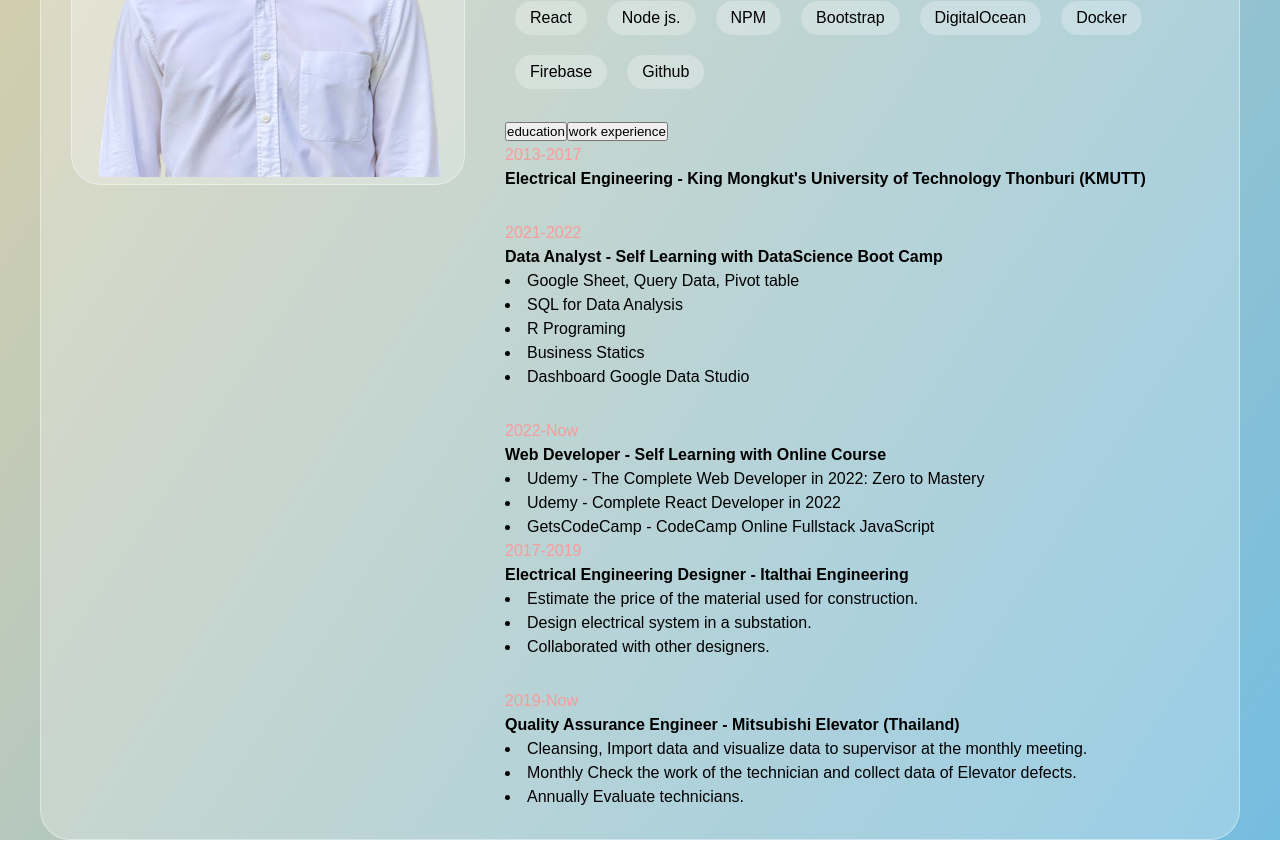
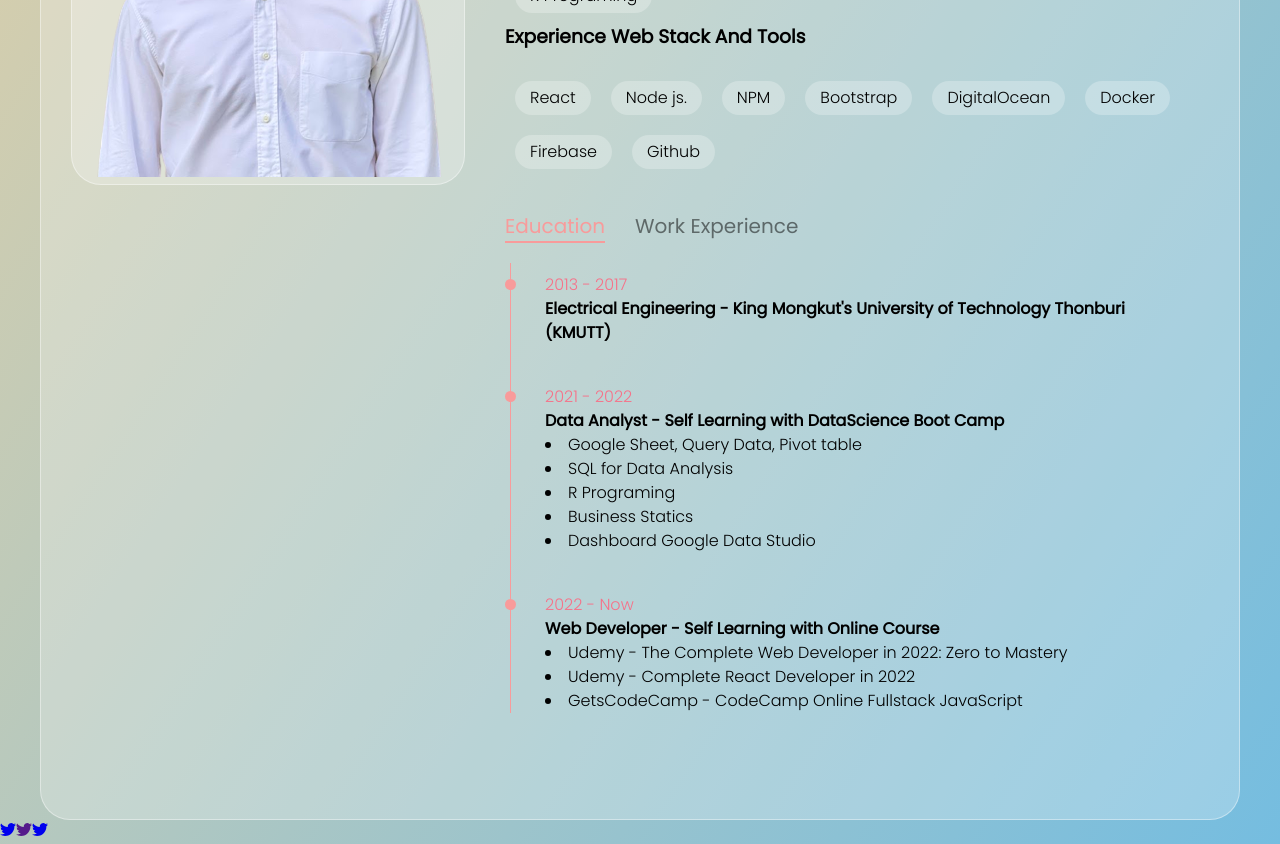
Before and after one commit to Ratthatham/rts-website, a React (Create React App) app: page / in a window 1280 px wide. Shown: the part 1100-1944 px from the top of the page. Built offline with nearby package versions, Linux system fonts and the light colour scheme.

Commit message:
feat: compleate work expirience and Education

```diff
--- a/package.json
+++ b/package.json
@@ -8,6 +8,8 @@
     "@testing-library/user-event": "^13.5.0",
     "react": "^18.2.0",
     "react-dom": "^18.2.0",
+    "react-icons": "^4.4.0",
+    "react-router-dom": "^6.3.0",
     "react-scripts": "5.0.1",
     "web-vitals": "^2.1.4"
   },
--- a/src/App.css
+++ b/src/App.css
@@ -1,3 +1,7 @@
+/* import font */
+@import url('https://fonts.googleapis.com/css2?family=Poppins:wght@100;200;300;400&display=swap');
+
+
 /* Variables*/
 :root {
     --main-color: #f89b9b;
--- a/src/App.js
+++ b/src/App.js
@@ -1,6 +1,6 @@
 import './App.css';
 import AboutSection from './component/about-section/about-section';
-import ContactSection from './component/contact-section/contact-section';
+import ContactNav from './component/contact-section/contact-nav';
 import HomeSection from './component/home-section/home-section';
 
 function App() {
@@ -8,7 +8,7 @@ function App() {
     <div className="app">
       <HomeSection/>
       <AboutSection/>
-      <ContactSection/>
+      <ContactNav/>
     </div>
   );
 }
--- a/src/component/about-section/about-section.css
+++ b/src/component/about-section/about-section.css
@@ -1,7 +1,7 @@
 .about-section-container{
     background-color: var(--white-alpha-25);
     border: 1px solid var(--white-alpha-40);
-    min-height: 90vh;
+    min-height: 1200px;
     max-width: 1200px;
     margin: auto;
     border-radius: 30px;
@@ -62,6 +62,9 @@
 
 .time-line-item{
     margin-bottom: 30px;
+    position: relative;
+    padding: 10px 0 0 40px;
+
 }
 
 .time-line-item:last-child{
@@ -70,11 +73,96 @@
 
 .time-line-item .year{
     display: block;
-    color: var(--main-color);
+    color: #f67289;
 }
 
-.time-line-item h4{}
+button{
+    font-family: inherit;
+    user-select: none;
+}
+
+.tab-item{
+    padding: 2px 0px;
+    margin: 10px 30px 20px 0px;
+    background-color: transparent;
+    border: none;
+    text-transform: capitalize;
+    display: inline-block;
+    color: var(--blue-dark);
+    font-size: 20px;
+    cursor: pointer;
+    position: relative;
+    opacity: 0.5;
+
+}
+
+.tab-item::before{
+    position: absolute;
+    content: '';
+    background-color: var(--main-color);
+    height: 2px;
+    width: 0%;
+    left: 0px;
+    bottom: 0px;
+    transition: width 0.3s ease;
+}
+
+.tab-item:hover::before{
+    width: 100%;
+}
+
+.tab-item.active::before{
+    width: 100%;
+    background-color: var(--main-color);
+}
+
+.tab-item.active{
+    color: var(--main-color);
+    opacity: 1;
+    cursor: auto;
+}
+
+
+
+
+/* .tab-item::before{
+    position: absolute;
+    content: '';
+    background-color: var(--main-color);
+    height: 1px;
+    width: 100%;
+} */
+
+
+
+/* .time-line-item h4{}
 
 .time-line-item span{
 
+} */
+
+.time-line{
+    position: relative;
 }
+
+.time-line::before{
+    content: '';
+    position:absolute;
+    height: 100%;
+    width: 1px;
+    top: 0px;
+    left: 5px;
+    background-color: var(--main-color);
+}
+
+.time-line .time-line-item::before {
+    content: '';
+    position: absolute;
+    height: 11px;
+    width: 11px;
+    background-color: var(--main-color);
+    left: 0px;
+    top: 16px;
+    border-radius: 50%;
+
+}
--- a/src/component/about-section/about-section.js
+++ b/src/component/about-section/about-section.js
@@ -1,4 +1,4 @@
-import React from "react";
+import React, {useState} from "react";
 import './about-section.css'
 import Education from "./education/education";
 import ExStackTools from "./ex-stacks-tools/ex-stacks-tools";
@@ -7,6 +7,20 @@ import WorkExperience from "./work-experience/work-experience";
 import aboutMePic from '/Users/ratthathamsiridol/Documents/Fullstack Dev/rts-portfolio/src/asset/AboutMePic-NoBG.png'
 
 const AboutSection = () => {
+    const [stateEduBT, setStateEduBT] = useState('active'); //สร้าง state ขึ้นมาใช้กับการทำงานของ <Button>
+    const [stateWorkBT, setStateWorkBT] = useState('')
+
+    const buttonStateEdu = () => {
+        setStateEduBT('active')
+        setStateWorkBT('')
+    }
+
+    const buttonStateWorkBT = () => {
+        setStateWorkBT('active')
+        setStateEduBT('')
+    }
+
+
     return(
         <div className="about-section-container">
             <h1>About Me</h1>
@@ -24,11 +38,12 @@ const AboutSection = () => {
                     <ProgramerLanguage/>
                     <ExStackTools/>
                 <div className="tab-items">
-                    <button type="button" className="tab-item">education</button>
-                    <button type="button" className="tab-item">work experience</button>
+                    <button type="button" className={`tab-item ${stateEduBT}`} onClick={buttonStateEdu}>education</button>
+                    <button type="button" className={`tab-item ${stateWorkBT}`} onClick={buttonStateWorkBT}>work experience</button>
                 </div>
-                    <Education/>
-                    <WorkExperience/>
+                {
+                    stateEduBT === 'active'? <Education/> : <WorkExperience/>
+                }
                 </div>
             </div>
         </div>
--- a/src/component/about-section/education/education.js
+++ b/src/component/about-section/education/education.js
@@ -3,12 +3,13 @@ import React from "react";
 const Education = () => {
     return(
         <div className="education-container">
+            <div className="time-line">
                 <div className="time-line-item">
-                <span className="year">2013-2017</span>
+                    <span className="year">2013 - 2017</span>
                     <h4>Electrical Engineering - <span>King Mongkut's University of Technology Thonburi (KMUTT) </span></h4>
                 </div>
                 <div className="time-line-item">
-                <span className="year">2021-2022</span>
+                    <span className="year">2021 - 2022</span>
                     <h4>Data Analyst - <span>Self Learning with DataScience Boot Camp</span></h4>
                     <li>Google Sheet, Query Data, Pivot table</li>
                     <li>SQL for Data Analysis</li>
@@ -18,11 +19,12 @@ const Education = () => {
 
                 </div>
                 <div className="time-line-item">
-                <span className="year">2022-Now</span>
+                    <span className="year">2022 - Now</span>
                     <h4>Web Developer - <span>Self Learning with Online Course</span></h4>
                     <li>Udemy - The Complete Web Developer in 2022: Zero to Mastery </li>
                     <li>Udemy - Complete React Developer in 2022 </li>
                     <li>GetsCodeCamp - CodeCamp Online Fullstack JavaScript </li>
+                </div>
             </div>
 
         </div>
--- a/src/component/about-section/work-experience/work-experience.js
+++ b/src/component/about-section/work-experience/work-experience.js
@@ -3,21 +3,23 @@ import React from "react";
 const WorkExperience = () => {
     return(
         <div className="work-experience-container">
+            <div className="time-line">
                 <div className="time-line-item">
-                <span className="year">2017-2019</span>
+                    <span className="year">2017 - 2019</span>
                     <h4>Electrical Engineering Designer - <span>Italthai Engineering</span></h4>
                     <li>Estimate the price of the material used for construction.</li>
                     <li>Design electrical system in a substation. </li>
                     <li>Collaborated with other designers.</li>
                 </div>
                 <div className="time-line-item">
-                <span className="year">2019-Now</span>
+                    <span className="year">2019 - Now</span>
                     <h4>Quality Assurance Engineer - <span>Mitsubishi Elevator (Thailand)</span></h4>
                     <li>Cleansing, Import data and visualize data to supervisor at the monthly meeting.</li>
                     <li>Monthly Check the work of the technician and collect data of Elevator defects. </li>
                     <li>Annually Evaluate technicians.</li>
                 </div>
             </div>
+        </div>
     )
 }
 
--- /dev/null
+++ b/src/component/contact-section/contact-nav.js
@@ -0,0 +1,15 @@
+import React from "react";
+import { BsTwitter } from "react-icons/bs";
+import './contact-nav.css'
+
+const ContactNav = () => {
+    return(
+        <div className="contact-nav-container">
+            <a href='https://twitter.com/EarthSiridon'><BsTwitter/></a>
+            <a href=''><BsTwitter/></a>
+            <a href='https://twitter.com/EarthSiridon'><BsTwitter/></a>
+        </div>
+    )
+}
+
+export default ContactNav;
--- a/src/component/contact-section/contact-section.js
+++ /dev/null
@@ -1,12 +0,0 @@
-import React from "react";
-import './constact-section.css'
-
-const ContactSection = () => {
-    return(
-        <div className="contact-section-container">
-
-        </div>
-    )
-}
-
-export default ContactSection;
--- a/src/index.js
+++ b/src/index.js
@@ -2,6 +2,7 @@ import React from 'react';
 import ReactDOM from 'react-dom/client';
 import App from './App';
 import reportWebVitals from './reportWebVitals';
+
 
 const root = ReactDOM.createRoot(document.getElementById('root'));
 root.render(
```
Also changed, not shown: src/component/contact-section/constact-section.css (deleted), src/component/contact-section/contact-nav.css (added), 1 other file (tests, documents, lock files or other folders). Lines whose indentation alone changed are shown as unchanged.
